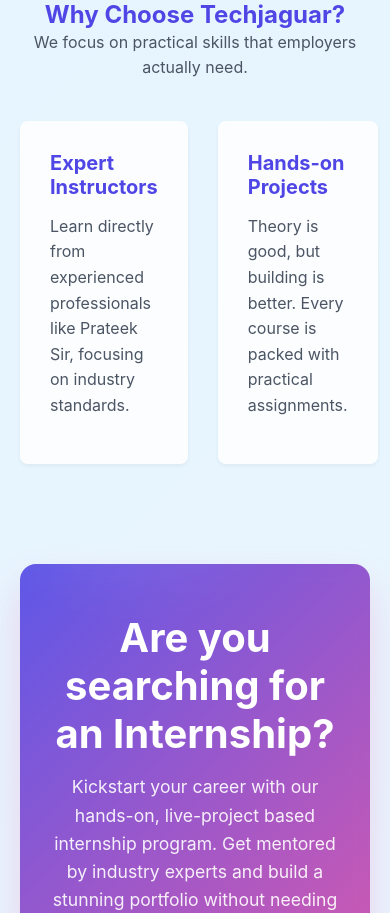
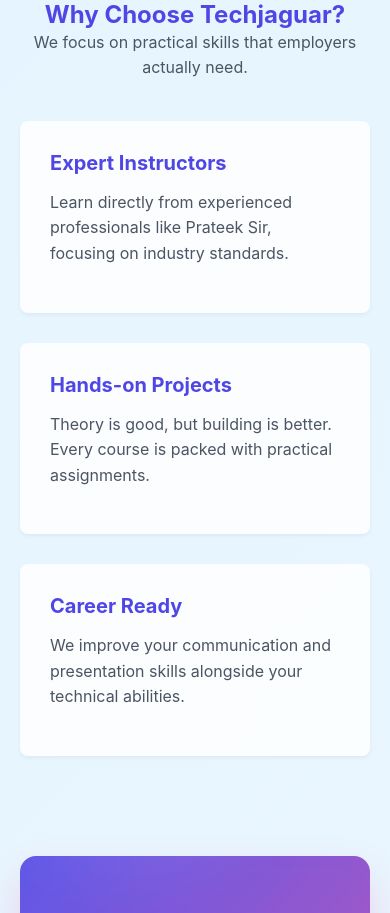
Before and after one commit to AlokGautam11/Techjagaur, a Next.js app in the folder frontend/: page / in a window 390 px wide. Shown: the part 1020-1933 px from the top of the page. Built offline with nearby package versions, Linux system fonts and the light colour scheme; no server answers.

Commit message:
Fix grid layouts on About and Home pages to automatically stack on mobile screens

```diff
--- a/frontend/src/app/about/page.js
+++ b/frontend/src/app/about/page.js
@@ -46,7 +46,7 @@
       <section className="section" style={{ backgroundColor: 'var(--background-light)' }}>
         <div className="container text-center">
           <h2 style={{ marginBottom: '40px' }}>Why We Stand Out</h2>
-          <div style={{ display: 'grid', gridTemplateColumns: 'repeat(3, 1fr)', gap: '30px' }}>
+          <div className="responsive-grid">
             <div style={{ backgroundColor: 'var(--background-white)', padding: '30px', borderRadius: '8px', boxShadow: 'var(--shadow-sm)' }}>
               <h3 style={{ fontSize: '1.25rem', marginBottom: '15px' }}>Expert Mentorship</h3>
               <p className="text-muted">Learn directly from professionals who have worked in the tech industry.</p>
--- a/frontend/src/app/globals.css
+++ b/frontend/src/app/globals.css
@@ -174,6 +174,12 @@
 
 .text-center { text-align: center; }
 .text-muted { color: var(--text-muted); }
+
+.responsive-grid {
+  display: grid;
+  grid-template-columns: repeat(auto-fit, minmax(280px, 1fr));
+  gap: 30px;
+}
 
 /* Course Cards */
 .course-grid {
--- a/frontend/src/app/page.js
+++ b/frontend/src/app/page.js
@@ -50,7 +50,7 @@
             <h2>Why Choose Techjaguar?</h2>
             <p className="text-muted">We focus on practical skills that employers actually need.</p>
           </div>
-          <div style={{ display: 'grid', gridTemplateColumns: 'repeat(3, 1fr)', gap: '30px' }}>
+          <div className="responsive-grid">
             {/* Feature 1 */}
             <div style={{ backgroundColor: 'var(--background-white)', padding: '30px', borderRadius: '8px', boxShadow: 'var(--shadow-sm)' }}>
               <h3 style={{ fontSize: '1.25rem', marginBottom: '15px' }}>Expert Instructors</h3>
```
